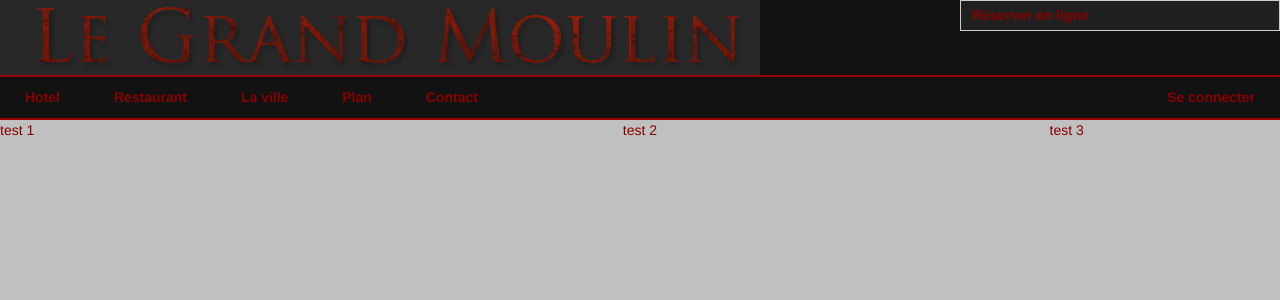
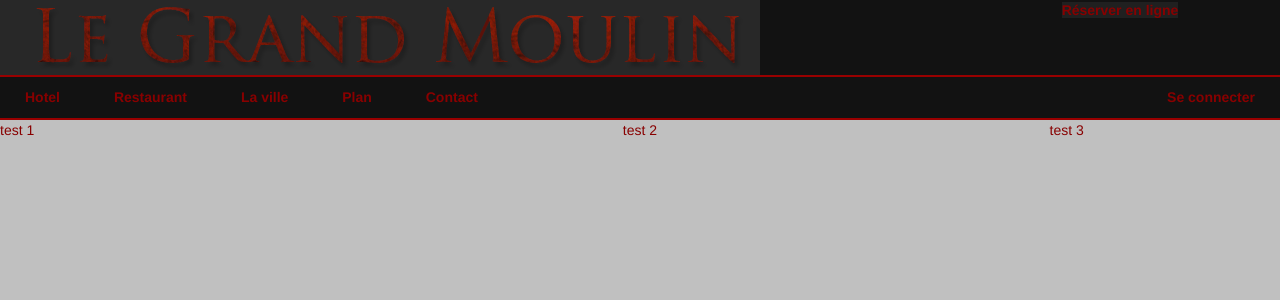
Before and after one commit to Jeremy27/Site_LeGrandMoulin, a PHP site: page / in a window 1280 px wide. Shown: the top 300 px of the page. Run offline with PHP 8.4, Linux system fonts and the light colour scheme.

Commit message:
modif menu, header

```diff
--- a/css/knacss.css
+++ b/css/knacss.css
@@ -1212,28 +1212,15 @@ header {
 }
 
 .reservation {
-    display: block;
     background-color: #202020;
-    width: 100%;
-    height: 100%;
     font-weight: bold;
-}
-header table{
-    height: 100%;
-    width: 100%;
-    vertical-align: middle;
+    color: #880000;
+    text-decoration: none;
+    margin-bottom: 0px;
 }
 
-header a {
-    display: table;
-    width: 100%;
-    height: 100%;
-    color: #880000;
-    text-decoration: none;
-}
 
-nav
-{
+nav {
     position: relative;
     padding-bottom: 10px;
     padding-top: 10px;
@@ -1243,8 +1230,7 @@ nav
     font-weight: bold;
 }
 
-nav a
-{
+nav a {
     text-decoration: none;
     color: #880000;
     padding-left: 15px;
@@ -1255,8 +1241,7 @@ nav a
     margin-right: 10px;
 }
 
-nav a:hover
-{
+nav a:hover {
     background-color: #222222;
 }
 
--- a/inc/formatHTML.php
+++ b/inc/formatHTML.php
@@ -25,7 +25,7 @@ function getMenu($cheminRacine="")
     $menu = '
         <header class="row">
             <div class="col w75"><img src="'.$cheminRacine.'img/LGM.png" alt="lol"/></div>
-            <div class="col w25 reservation"><table><tr><td><a class="center" href="#">R&eacute;server en ligne</a></td></tr></table></div>
+            <div class="col w25 txtcenter"><a class="reservation" href="#">R&eacute;server en ligne</a></div>
         </header>
 
         <nav class="row">
```
